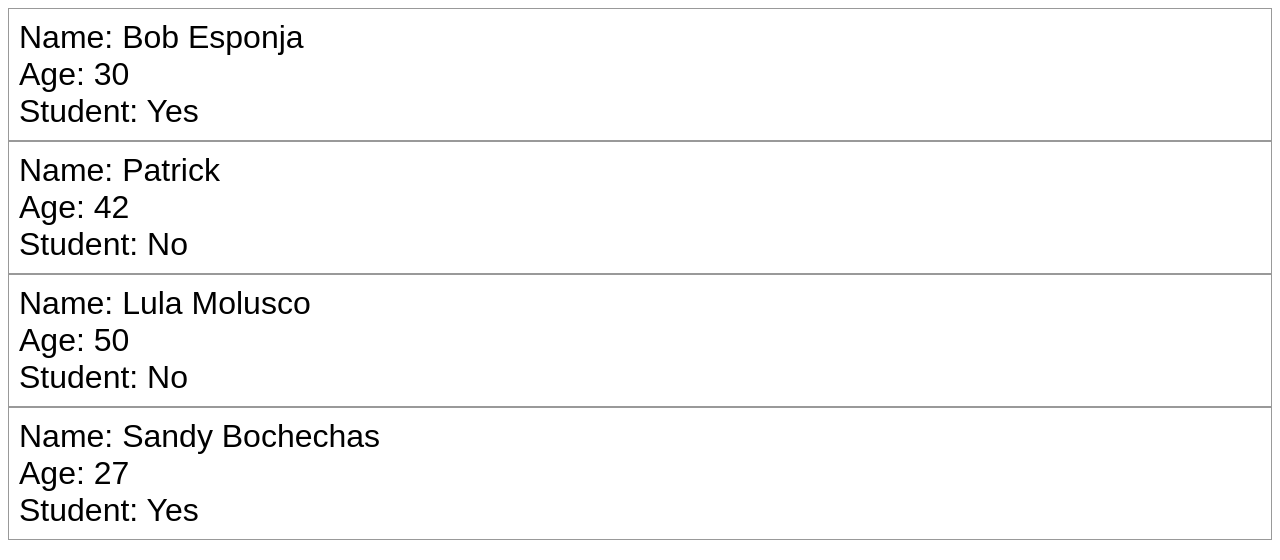
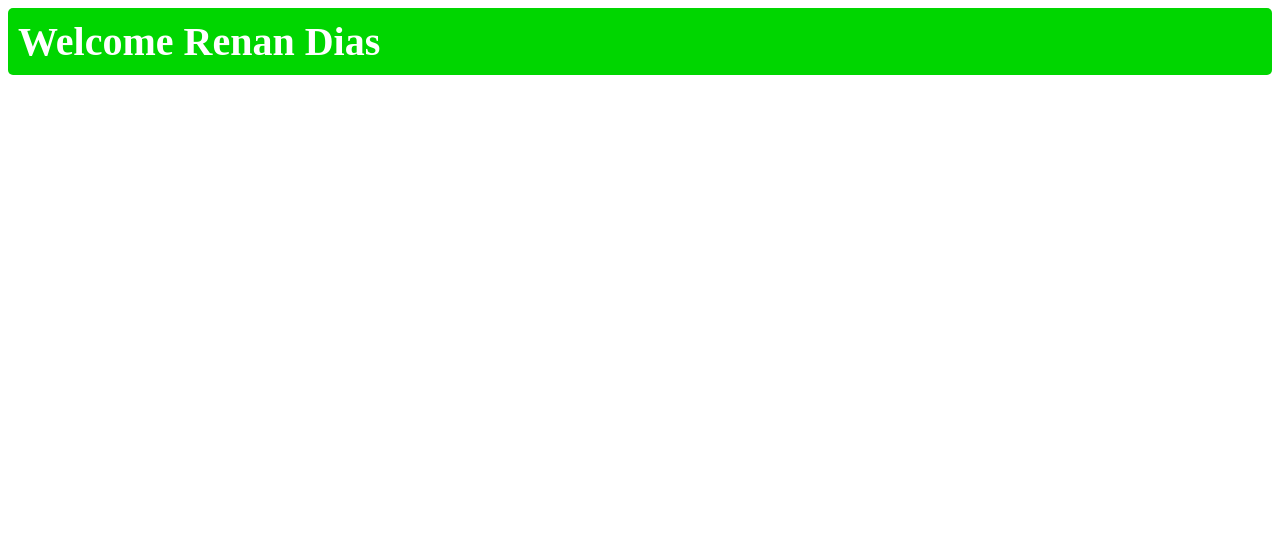
Before and after one commit to RenanGDias/react-website, a React (Vite) app in the folder my-react-app/: page / in a window 1280 px wide. Shown: the top 560 px of the page. Built offline with nearby package versions, Linux system fonts and the light colour scheme.

Commit message:
Renderização condicional em React

```diff
--- a/my-react-app/src/App.jsx
+++ b/my-react-app/src/App.jsx
@@ -1,12 +1,12 @@
-import Student from "./Student.jsx"
+// Renderização condicional: permite controlar o que é renderizado
+// baseado em certas condições
+
+import UserGreeting from "./UserGreeting.jsx";
 
 function App() {
     return(
         <>
-        <Student name="Bob Esponja" age={30} isStudent={true}/>
-        <Student name="Patrick" age={42} isStudent={false}/>
-        <Student name="Lula Molusco" age={50} isStudent={false}/>
-        <Student name="Sandy Bochechas" age={27} isStudent={true}/>
+            <UserGreeting isLoggedIn={true} username="Renan Dias"></UserGreeting>
         </>
     );
 }
--- a/my-react-app/src/Student.jsx
+++ /dev/null
@@ -1,12 +0,0 @@
-
-function Student(props) {
-    return(
-        <div className="student">
-            <p>Name: {props.name}</p>
-            <p>Age: {props.age}</p>
-            <p>Student: {props.isStudent ? "Yes" : "No"}</p>
-        </div>
-    );
-}
-
-export default Student
--- /dev/null
+++ b/my-react-app/src/UserGreeting.jsx
@@ -0,0 +1,21 @@
+import PropTypes from "prop-types"
+
+function UserGreeting(props) {
+
+    const welcomeMessage =  <h2 className="welcome-message">
+                            Welcome {props.username}
+                            </h2>
+
+    const loginPrompt = <h2 className="login-prompt">
+                        Please log in to continue
+                        </h2>
+
+    return(props.isLoggedIn ? welcomeMessage : loginPrompt);
+
+}
+UserGreeting.proptypes = {
+    isLoggedIn: PropTypes.bool,
+    username: PropTypes.string,
+}
+
+export default UserGreeting
--- a/my-react-app/src/index.css
+++ b/my-react-app/src/index.css
@@ -1,9 +1,16 @@
-.student{
-    font-family: Arial, sans-serif;
-    font-size: 2em;
+.welcome-message{
+    font-size: 2.5em;
+    background-color: hsl(120, 100%, 42%);
+    color: white;
     padding: 10px;
-    border: 1px solid hsla(0, 0%, 50%, 0.8);
+    border-radius: 5px;
+    margin: 0;
 }
-.student p{
-    margin:0;
+.login-prompt{
+    font-size: 2.5em;
+    background-color: hsl(0, 100%, 42%);
+    color: white;
+    padding: 10px;
+    border-radius: 5px;
+    margin: 0;
 }
```
